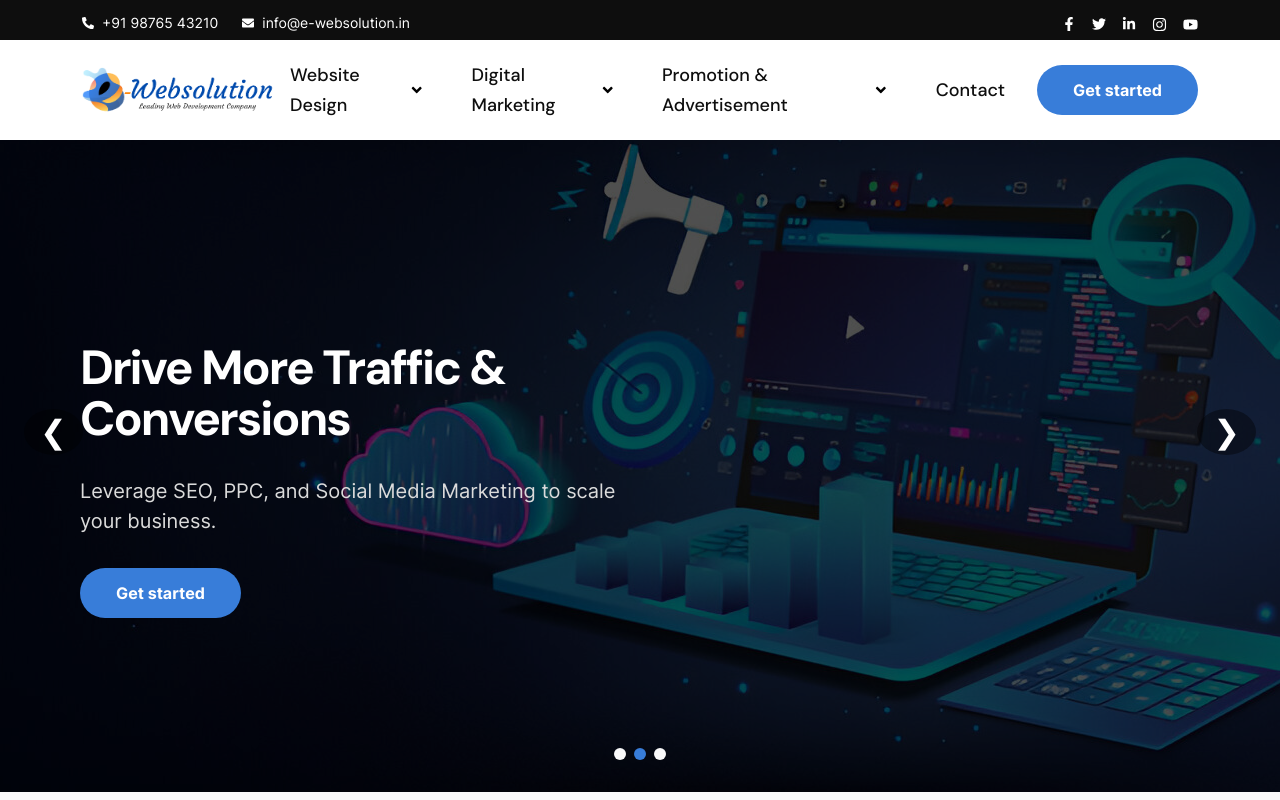
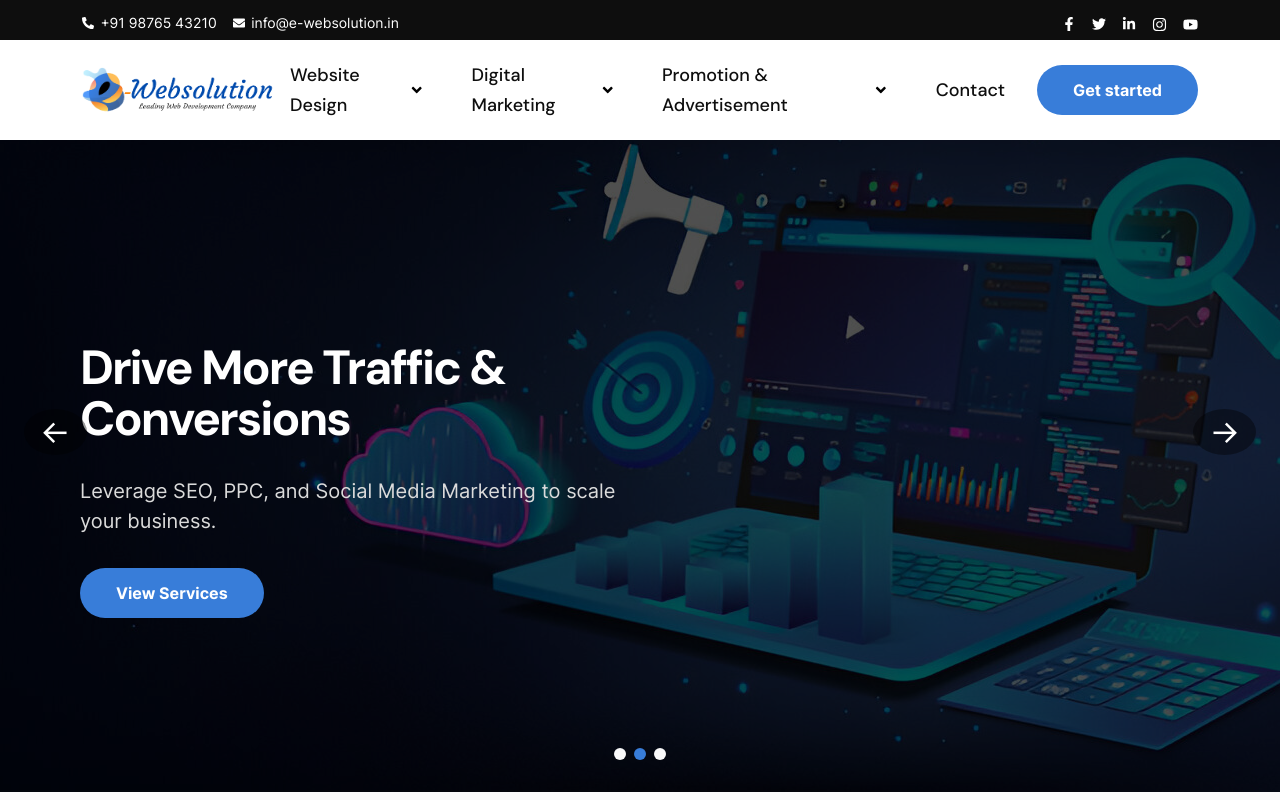
Before and after one commit to LegalPapersIndia/e-websolution, a Next.js app: page / in a window 1280 px wide. Shown: the top 800 px of the page. Built offline with nearby package versions, Linux system fonts and the light colour scheme.

Commit message:
New Commit

```diff
--- a/components/common/topbar/index.jsx
+++ b/components/common/topbar/index.jsx
@@ -13,16 +13,20 @@
 const TopBar = () => {
   return (
     <div className="sofax-topbar-section">
-      <div className="container d-flex justify-content-between align-items-center py-2 text-white">
-        <div className="d-flex align-items-center gap-4">
-          <span className="d-flex align-items-center gap-2">
-            <FaPhoneAlt size={12} /> +91 98765 43210
-          </span>
-          <span className="d-flex align-items-center gap-2">
-            <FaEnvelope size={12} /> info@e-websolution.in
+      <div className="container topbar-inner">
+        <div className="topbar-left">
+          <Link href="#">
+            <span className="topbar-item">
+              <FaPhoneAlt size={12} />
+              <span className="topbar-text">+91 98765 43210</span>
+            </span>
+          </Link>
+          <span className="topbar-item">
+            <FaEnvelope size={12} />
+            <span className="topbar-text">info@e-websolution.in</span>
           </span>
         </div>
-        <div className="d-flex align-items-center gap-3">
+        <div className="topbar-right">
           <Link href="#"><FaFacebookF size={14} /></Link>
           <Link href="#"><FaTwitter size={14} /></Link>
           <Link href="#"><FaLinkedinIn size={14} /></Link>
--- a/components/home/home-eight/slider/HeroSlider.module.css
+++ b/components/home/home-eight/slider/HeroSlider.module.css
@@ -57,6 +57,30 @@
     }
 }
 
+.sliderWrapper {
+    width: 100%;
+    height: 100%;
+    overflow: hidden;
+    position: relative;
+}
+
+.sliderTrack {
+    display: flex;
+    transition: transform 0.6s ease-in-out;
+    width: 100%;
+    height: 100%;
+}
+
+.slide {
+    flex: 0 0 100%;
+    height: 100%;
+    position: relative;
+    display: flex;
+    align-items: center;
+    justify-content: flex-start;
+    overflow: hidden;
+}
+
 .hero {
     position: relative;
     top: 9%;
@@ -67,10 +91,29 @@
     align-items: center;
 }
 
+@media (max-width: 768px) {
+    .hero {
+        height: 85vh;
+    }
+}
+
+@media (max-width: 480px) {
+    .hero {
+        height: 80vh;
+    }
+}
+
+
 .imageWrapper {
     position: absolute;
     inset: 0;
     z-index: 0;
+    width: 100%;
+    height: 100%;
+}
+
+.imageWrapper img {
+    object-fit: cover;
 }
 
 .overlay {
--- a/components/home/home-eight/slider/index.jsx
+++ b/components/home/home-eight/slider/index.jsx
@@ -29,33 +29,60 @@
 
     return (
         <section className={styles.hero}>
+            <div className={styles.sliderWrapper}>
+                <div
+                    className={styles.sliderTrack}
+                    style={{ transform: `translateX(-${current * 100}%)` }}
+                >
+                    {slideContent.map((slide, i) => (
+                        <div className={styles.slide} key={i}>
                             <div className={styles.imageWrapper}>
                                 <Image
-                    src={imageUrl}
-                    alt={title}
+                                    src={slide.imageUrl}
+                                    alt={slide.title}
                                     fill
                                     style={{ objectFit: "cover" }}
-                    priority
+                                    priority={i === current}
                                 />
                                 <div className={styles.overlay}></div>
                             </div>
-
                             <div className={styles.content}>
-                <h2>{title}</h2>
-                <p>{description}</p>
-                <Link className="sofax-default-btn pill sofax-header-btn" data-text="Get started" href={buttonLink}>
-                    <span className="button-wraper">Get started</span>
+                                <h2>{slide.title}</h2>
+                                <p>{slide.description}</p>
+                                <Link
+                                    className="sofax-default-btn pill sofax-header-btn"
+                                    data-text={slide.buttonText}
+                                    href={slide.buttonLink}
+                                >
+                                    <span className="button-wraper">{slide.buttonText}</span>
                                 </Link>
+                            </div>
+                        </div>
+                    ))}
+                </div>
             </div>
 
             {/* Arrows */}
-            <button className={`${styles.arrow} ${styles.leftArrow}`} onClick={goToPrev}>
-                &#10094;
+            <button
+                onClick={() =>
+                    setCurrent((prev) =>
+                        prev === 0 ? slideContent.length - 1 : prev - 1
+                    )
+                }
+                className={`${styles.arrow} ${styles.leftArrow}`}
+            >
+                &#8592;
             </button>
-            <button className={`${styles.arrow} ${styles.rightArrow}`} onClick={goToNext}>
-                &#10095;
+            <button
+                onClick={() =>
+                    setCurrent((prev) => (prev + 1) % slideContent.length)
+                }
+                className={`${styles.arrow} ${styles.rightArrow}`}
+            >
+                &#8594;
             </button>
 
+            {/* Dots */}
             <div className={styles.dots}>
                 {slideContent.map((_, i) => (
                     <button
@@ -66,6 +93,7 @@
                 ))}
             </div>
         </section>
+
     );
 };
 
--- a/components/team-page/socialIcons.js
+++ b/components/team-page/socialIcons.js
@@ -6,9 +6,9 @@
 
 export const InstagramIcon = (
 	<svg xmlns="http://www.w3.org/2000/svg" viewBox="0 0 24 24" fill="#currentColor" width="24px" height="24px">
-		<path fill-rule="evenodd" clip-rule="evenodd" d="M12 18C15.3137 18 18 15.3137 18 12C18 8.68629 15.3137 6 12 6C8.68629 6 6 8.68629 6 12C6 15.3137 8.68629 18 12 18ZM12 16C14.2091 16 16 14.2091 16 12C16 9.79086 14.2091 8 12 8C9.79086 8 8 9.79086 8 12C8 14.2091 9.79086 16 12 16Z"/>
+		<path fillRule="evenodd" clipRule="evenodd" d="M12 18C15.3137 18 18 15.3137 18 12C18 8.68629 15.3137 6 12 6C8.68629 6 6 8.68629 6 12C6 15.3137 8.68629 18 12 18ZM12 16C14.2091 16 16 14.2091 16 12C16 9.79086 14.2091 8 12 8C9.79086 8 8 9.79086 8 12C8 14.2091 9.79086 16 12 16Z"/>
 		<path d="M18 5C17.4477 5 17 5.44772 17 6C17 6.55228 17.4477 7 18 7C18.5523 7 19 6.55228 19 6C19 5.44772 18.5523 5 18 5Z"/>
-		<path fill-rule="evenodd" clip-rule="evenodd" d="M1.65396 4.27606C1 5.55953 1 7.23969 1 10.6V13.4C1 16.7603 1 18.4405 1.65396 19.7239C2.2292 20.8529 3.14708 21.7708 4.27606 22.346C5.55953 23 7.23969 23 10.6 23H13.4C16.7603 23 18.4405 23 19.7239 22.346C20.8529 21.7708 21.7708 20.8529 22.346 19.7239C23 18.4405 23 16.7603 23 13.4V10.6C23 7.23969 23 5.55953 22.346 4.27606C21.7708 3.14708 20.8529 2.2292 19.7239 1.65396C18.4405 1 16.7603 1 13.4 1H10.6C7.23969 1 5.55953 1 4.27606 1.65396C3.14708 2.2292 2.2292 3.14708 1.65396 4.27606ZM13.4 3H10.6C8.88684 3 7.72225 3.00156 6.82208 3.0751C5.94524 3.14674 5.49684 3.27659 5.18404 3.43597C4.43139 3.81947 3.81947 4.43139 3.43597 5.18404C3.27659 5.49684 3.14674 5.94524 3.0751 6.82208C3.00156 7.72225 3 8.88684 3 10.6V13.4C3 15.1132 3.00156 16.2777 3.0751 17.1779C3.14674 18.0548 3.27659 18.5032 3.43597 18.816C3.81947 19.5686 4.43139 20.1805 5.18404 20.564C5.49684 20.7234 5.94524 20.8533 6.82208 20.9249C7.72225 20.9984 8.88684 21 10.6 21H13.4C15.1132 21 16.2777 20.9984 17.1779 20.9249C18.0548 20.8533 18.5032 20.7234 18.816 20.564C19.5686 20.1805 20.1805 19.5686 20.564 18.816C20.7234 18.5032 20.8533 18.0548 20.9249 17.1779C20.9984 16.2777 21 15.1132 21 13.4V10.6C21 8.88684 20.9984 7.72225 20.9249 6.82208C20.8533 5.94524 20.7234 5.49684 20.564 5.18404C20.1805 4.43139 19.5686 3.81947 18.816 3.43597C18.5032 3.27659 18.0548 3.14674 17.1779 3.0751C16.2777 3.00156 15.1132 3 13.4 3Z"/>
+		<path fillRule="evenodd" clipRule="evenodd" d="M1.65396 4.27606C1 5.55953 1 7.23969 1 10.6V13.4C1 16.7603 1 18.4405 1.65396 19.7239C2.2292 20.8529 3.14708 21.7708 4.27606 22.346C5.55953 23 7.23969 23 10.6 23H13.4C16.7603 23 18.4405 23 19.7239 22.346C20.8529 21.7708 21.7708 20.8529 22.346 19.7239C23 18.4405 23 16.7603 23 13.4V10.6C23 7.23969 23 5.55953 22.346 4.27606C21.7708 3.14708 20.8529 2.2292 19.7239 1.65396C18.4405 1 16.7603 1 13.4 1H10.6C7.23969 1 5.55953 1 4.27606 1.65396C3.14708 2.2292 2.2292 3.14708 1.65396 4.27606ZM13.4 3H10.6C8.88684 3 7.72225 3.00156 6.82208 3.0751C5.94524 3.14674 5.49684 3.27659 5.18404 3.43597C4.43139 3.81947 3.81947 4.43139 3.43597 5.18404C3.27659 5.49684 3.14674 5.94524 3.0751 6.82208C3.00156 7.72225 3 8.88684 3 10.6V13.4C3 15.1132 3.00156 16.2777 3.0751 17.1779C3.14674 18.0548 3.27659 18.5032 3.43597 18.816C3.81947 19.5686 4.43139 20.1805 5.18404 20.564C5.49684 20.7234 5.94524 20.8533 6.82208 20.9249C7.72225 20.9984 8.88684 21 10.6 21H13.4C15.1132 21 16.2777 20.9984 17.1779 20.9249C18.0548 20.8533 18.5032 20.7234 18.816 20.564C19.5686 20.1805 20.1805 19.5686 20.564 18.816C20.7234 18.5032 20.8533 18.0548 20.9249 17.1779C20.9984 16.2777 21 15.1132 21 13.4V10.6C21 8.88684 20.9984 7.72225 20.9249 6.82208C20.8533 5.94524 20.7234 5.49684 20.564 5.18404C20.1805 4.43139 19.5686 3.81947 18.816 3.43597C18.5032 3.27659 18.0548 3.14674 17.1779 3.0751C16.2777 3.00156 15.1132 3 13.4 3Z"/>
 	</svg>
 );
 
```
Also changed, not shown: components/home/home-eight/topbar/index.jsx (+14 -10 lines), public/css/app.css. Lines whose indentation alone changed are shown as unchanged.
